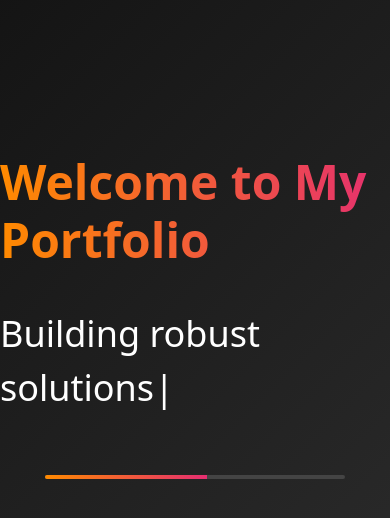
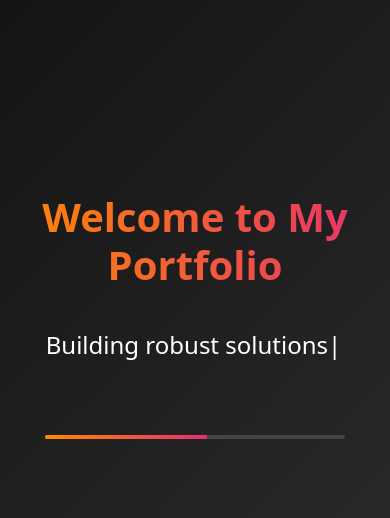
Before and after one commit to StefanP91/Portfolio, a React (Vite) app: page / in a window 390 px wide. Shown: the part 106-624 px from the top of the page. Built offline with nearby package versions, Linux system fonts and the light colour scheme.

Commit message:
welcome page mobile version

```diff
--- a/src/index.css
+++ b/src/index.css
@@ -520,7 +520,6 @@ footer .links:hover{
   }
   }
 
-
   .hero-section{
     height: fit-content;
     padding-top: 20%;
@@ -533,4 +532,14 @@ footer .links:hover{
       }
     }
   }
+
+  .welcome-logo h1 {
+    font-size: 2.5rem;
+    text-align: center;
+  }
+
+  .welcome-message {
+    margin-bottom: 40px;
+    font-size: 1rem;
+  }
 }
```
